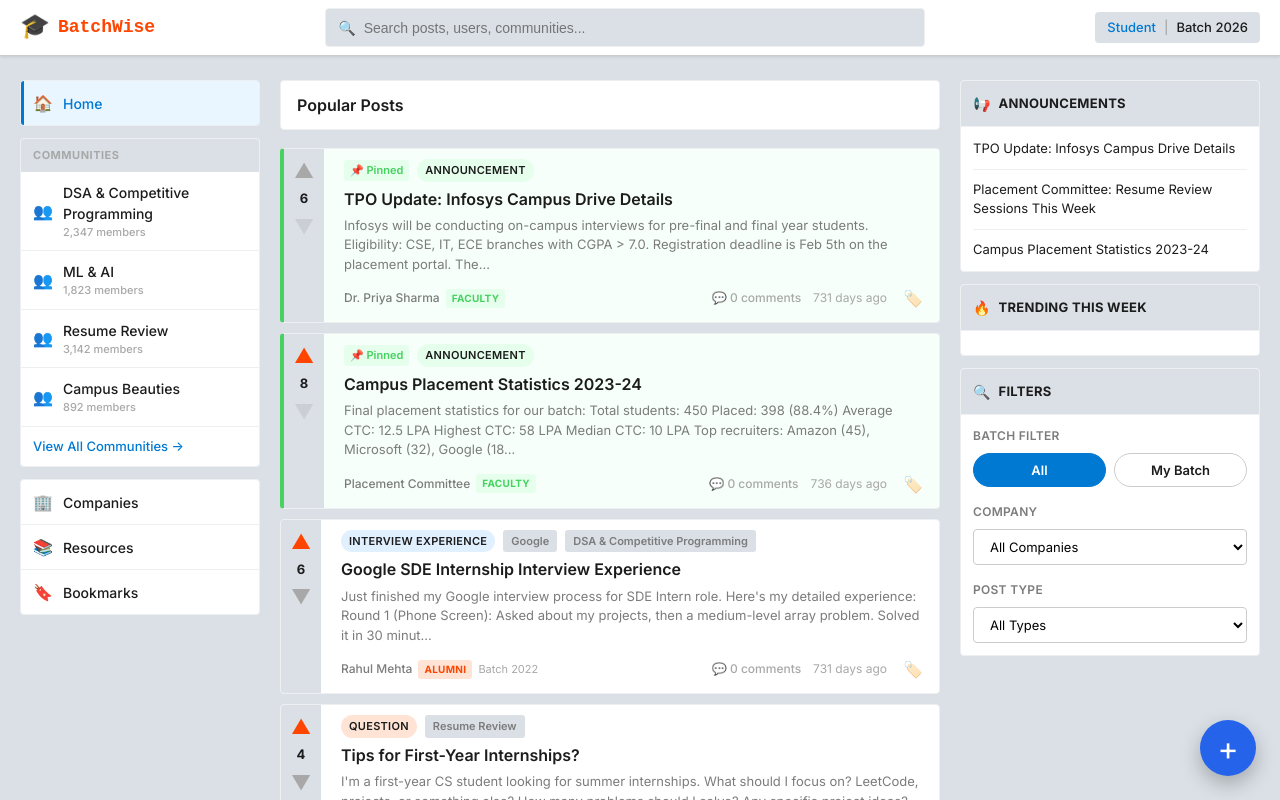
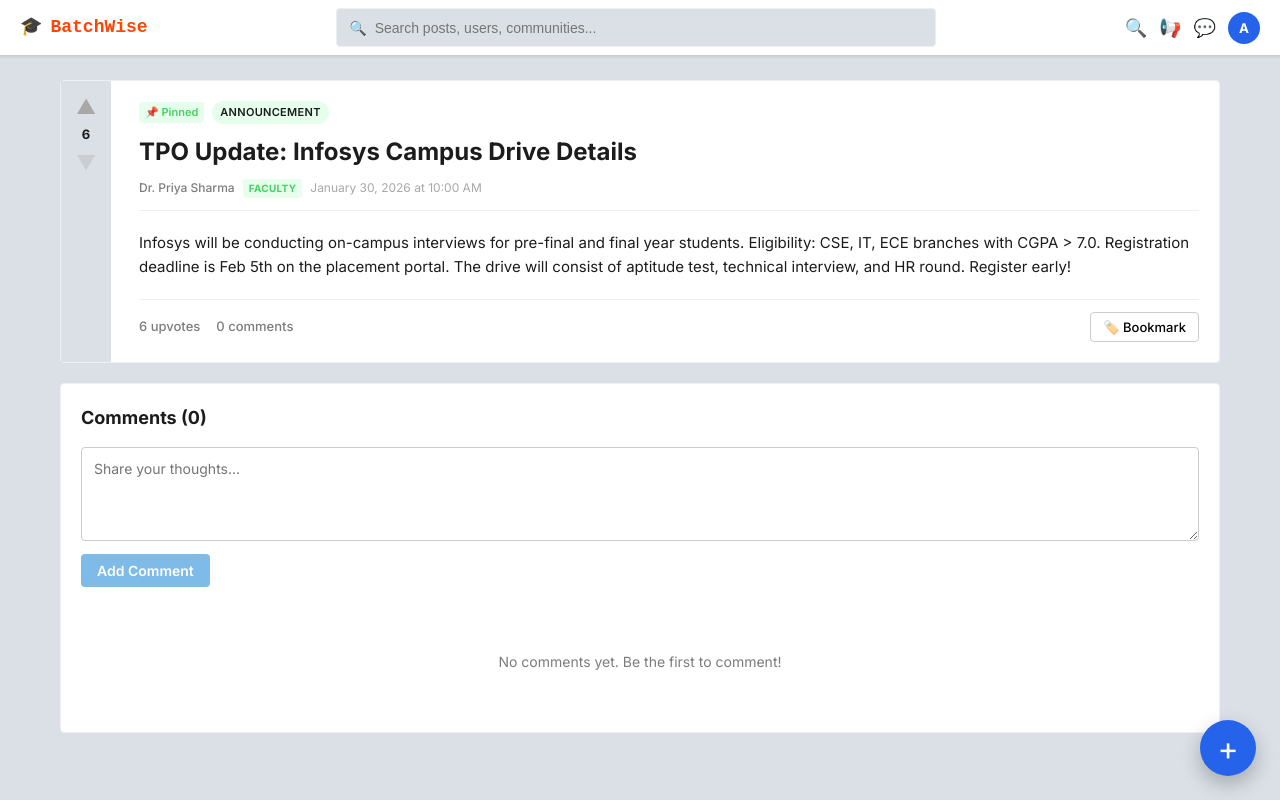
Before and after one commit to AdiGo112/ideathon, a React (Vite) app: page /post/1 in a window 1280 px wide. Shown: the top 800 px of the page. Built offline with nearby package versions, Linux system fonts and the light colour scheme.

Commit message:
Second commit

```diff
--- a/src/components/Navbar.jsx
+++ b/src/components/Navbar.jsx
@@ -6,6 +6,7 @@
 const Navbar = () => {
   const { currentUser } = useApp();
   const [searchQuery, setSearchQuery] = useState('');
+  const [openMenu, setOpenMenu] = useState(null); // 'filters' | 'announcements' | 'chat' | 'profile'
   const navigate = useNavigate();
 
   const handleSearch = (e) => {
@@ -16,16 +17,22 @@
     }
   };
 
+  const toggleMenu = (menu) => {
+    setOpenMenu(prev => (prev === menu ? null : menu));
+  };
+
   return (
     <nav className="navbar">
       <div className="navbar-content">
+
+        {/* LEFT */}
         <div className="navbar-left">
           <Link to="/" className="logo">
-            <span className="logo-icon">🎓</span>
-            <span className="logo-text">BatchWise</span>
+            🎓 <span className="logo-text">BatchWise</span>
           </Link>
         </div>
 
+        {/* CENTER */}
         <div className="navbar-center">
           <form onSubmit={handleSearch} className="search-bar">
             <span className="search-icon">🔍</span>
@@ -38,12 +45,68 @@
           </form>
         </div>
 
+        {/* RIGHT */}
         <div className="navbar-right">
-          <div className="user-badge">
-            <span className="badge-role">{currentUser.role}</span>
-            <span className="badge-separator">|</span>
-            <span className="badge-batch">Batch {currentUser.batch}</span>
+
+          {/* Filters */}
+          <div className="nav-item-wrapper">
+            <button className="nav-icon-btn" onClick={() => toggleMenu('filters')}>
+              🔍
+            </button>
+            {openMenu === 'filters' && (
+              <div className="nav-dropdown">
+                <h4>Filters</h4>
+                <button>All Posts</button>
+                <button>My Batch</button>
+                <button>Announcements</button>
+              </div>
+            )}
           </div>
+
+          {/* Announcements */}
+          <div className="nav-item-wrapper">
+            <button className="nav-icon-btn" onClick={() => toggleMenu('announcements')}>
+              📢
+            </button>
+            {openMenu === 'announcements' && (
+              <div className="nav-dropdown">
+                <h4>Announcements</h4>
+                <Link to="/announcements">View All</Link>
+              </div>
+            )}
+          </div>
+
+          {/* Chat */}
+          <div className="nav-item-wrapper">
+            <button className="nav-icon-btn" onClick={() => toggleMenu('chat')}>
+              💬
+            </button>
+            {openMenu === 'chat' && (
+              <div className="nav-dropdown">
+                <h4>Chats</h4>
+                <Link to="/chats">Open Chats</Link>
+              </div>
+            )}
+          </div>
+
+          {/* Profile */}
+          <div className="nav-item-wrapper">
+            <button className="profile-btn" onClick={() => toggleMenu('profile')}>
+              {currentUser.name?.[0] || 'U'}
+            </button>
+            {openMenu === 'profile' && (
+              <div className="nav-dropdown">
+                <div className="profile-info">
+                  <strong>{currentUser.role}</strong>
+                  <div>Batch {currentUser.batch}</div>
+                </div>
+                <Link to="/profile">Profile</Link>
+                <Link to="/settings">Settings</Link>
+                <button className="logout-btn">Logout</button>
+              </div>
+            )}
+          </div>
+
         </div>
       </div>
     </nav>
--- a/src/data/Mockdata.js
+++ b/src/data/Mockdata.js
@@ -5,12 +5,12 @@
   id: 1,
   name: "Aditya",
   role: "Student",
-  batch: 2026
+  batch: 2027
 };
 
 // Users database
 export const users = [
-  { id: 1, name: "Aditya", role: "Student", batch: 2026 },
+  { id: 1, name: "Aditya", role: "Student", batch: 2027 },
   { id: 2, name: "Rahul Mehta", role: "Alumni", batch: 2022 },
   { id: 3, name: "Dr. Priya Sharma", role: "Faculty", batch: null },
   { id: 4, name: "Ananya Reddy", role: "Student", batch: 2027 },
@@ -184,7 +184,7 @@
     postType: "Announcement",
     upvotes: [2, 4, 5, 6, 7, 8],
     comments: [],
-    createdAt: "2024-01-30T10:00:00Z",
+    createdAt: "2026-01-30T10:00:00Z",
     isPinned: true
   },
   {
@@ -197,7 +197,7 @@
     postType: "Interview Experience",
     upvotes: [1, 4, 6, 7, 8, 10],
     comments: [],
-    createdAt: "2024-01-30T05:00:00Z",
+    createdAt: "2026-01-30T05:00:00Z",
     isPinned: false
   },
   {
@@ -210,7 +210,7 @@
     postType: "Question",
     upvotes: [1, 2, 6, 8],
     comments: [],
-    createdAt: "2024-01-29T16:00:00Z",
+    createdAt: "2026-01-29T16:00:00Z",
     isPinned: false
   },
   {
@@ -223,7 +223,7 @@
     postType: "Question",
     upvotes: [1, 6],
     comments: [],
-    createdAt: "2024-01-29T12:00:00Z",
+    createdAt: "2026-01-29T12:00:00Z",
     isPinned: false
   },
   {
@@ -236,7 +236,7 @@
     postType: "Interview Experience",
     upvotes: [1, 4, 7, 8],
     comments: [],
-    createdAt: "2024-01-28T14:00:00Z",
+    createdAt: "2025-12-28T14:00:00Z",
     isPinned: false
   },
   {
@@ -249,7 +249,7 @@
     postType: "Question",
     upvotes: [1, 2, 5, 6, 8],
     comments: [],
-    createdAt: "2024-01-28T10:00:00Z",
+    createdAt: "2026-01-28T10:00:00Z",
     isPinned: false
   },
   {
@@ -262,7 +262,7 @@
     postType: "Announcement",
     upvotes: [1, 4, 6, 7, 8],
     comments: [],
-    createdAt: "2024-01-27T09:00:00Z",
+    createdAt: "2026-01-27T09:00:00Z",
     isPinned: false
   },
   {
@@ -275,7 +275,7 @@
     postType: "Question",
     upvotes: [1, 2, 5, 10],
     comments: [],
-    createdAt: "2024-01-27T07:00:00Z",
+    createdAt: "2026-01-27T07:00:00Z",
     isPinned: false
   },
   {
--- a/src/pages/PostDetail.jsx
+++ b/src/pages/PostDetail.jsx
@@ -1,218 +1,186 @@
 import React, { useState } from 'react';
-import { Link } from 'react-router-dom';
+import { useParams, Link, useNavigate } from 'react-router-dom';
 import { useApp } from '../context/AppContext';
-import PostCard from '../components/PostCard';
-import '../styles/Styles.css';
+import Comment from '../components/Comment';
+import '../styles/styles.css';
 
-const Home = () => {
-  const { posts, communities, companies, joinedCommunities } = useApp();
-  const [filterCompany, setFilterCompany] = useState('all');
-  const [filterPostType, setFilterPostType] = useState('all');
-  const [filterBatch, setFilterBatch] = useState('all');
+const PostDetail = () => {
+  const { id } = useParams();
+  const navigate = useNavigate();
+  const {
+    getPostById,
+    getUserById,
+    getCommunityById,
+    getCompanyById,
+    currentUser,
+    toggleUpvote,
+    addComment,
+    toggleBookmark,
+    bookmarkedPosts
+  } = useApp();
 
-  // Filter posts
-  const filteredPosts = posts.filter(post => {
-    if (filterCompany !== 'all' && post.companyId !== parseInt(filterCompany)) {
-      return false;
+  const [commentText, setCommentText] = useState('');
+
+  const post = getPostById(id);
+
+  if (!post) {
+    return (
+      <div className="post-detail-page">
+        <div className="post-not-found">
+          <h2>Post not found</h2>
+          <button onClick={() => navigate('/')}>Go Home</button>
+        </div>
+      </div>
+    );
   }
-    if (filterPostType !== 'all' && post.postType !== filterPostType) {
-      return false;
+
+  const author = getUserById(post.authorId);
+  const community = post.communityId ? getCommunityById(post.communityId) : null;
+  const company = post.companyId ? getCompanyById(post.companyId) : null;
+  const hasUpvoted = post.upvotes.includes(currentUser.id);
+  const isBookmarked = bookmarkedPosts.includes(post.id);
+
+  const handleUpvote = () => {
+    toggleUpvote(post.id);
+  };
+
+  const handleAddComment = (e) => {
+    e.preventDefault();
+    if (commentText.trim()) {
+      addComment(post.id, commentText.trim());
+      setCommentText('');
     }
-    if (filterBatch === 'my-batch') {
-      const author = post.authorId;
-      // Show posts from user's batch (2026) or from faculty/pinned
-      const postAuthor = useApp().getUserById(author);
-      if (postAuthor.batch !== 2026 && postAuthor.role !== 'Faculty' && !post.isPinned) {
-        return false;
-      }
-    }
-    return true;
+  };
+
+  const handleBookmark = () => {
+    toggleBookmark(post.id);
+  };
+
+  const formatDate = (dateString) => {
+    const date = new Date(dateString);
+    return date.toLocaleDateString('en-US', {
+      year: 'numeric',
+      month: 'long',
+      day: 'numeric',
+      hour: '2-digit',
+      minute: '2-digit'
     });
-
-  // Sort: pinned first
-  const sortedPosts = [...filteredPosts].sort((a, b) => {
-    if (a.isPinned && !b.isPinned) return -1;
-    if (!a.isPinned && b.isPinned) return 1;
-    return 0;
-  });
-
-  // Get trending posts (most upvotes in last 3 days)
-  const threeDaysAgo = new Date();
-  threeDaysAgo.setDate(threeDaysAgo.getDate() - 3);
-
-  const trendingPosts = [...posts]
-    .filter(post => new Date(post.createdAt) > threeDaysAgo)
-    .sort((a, b) => b.upvotes.length - a.upvotes.length)
-    .slice(0, 5);
+  };
 
   return (
-    <div className="home-page">
-      {/* Left Sidebar */}
-      <aside className="left-sidebar">
-        <div className="sidebar-section">
-          <Link to="/" className="nav-item active">
-            <span className="nav-icon">🏠</span>
-            Home
-          </Link>
+    <div className="post-detail-page">
+      <div className="post-detail-container">
+        <div className="post-detail-card">
+          {/* Vote section */}
+          <div className="post-vote-section">
+            <button
+              className={`vote-btn upvote ${hasUpvoted ? 'active' : ''}`}
+              onClick={handleUpvote}
+              aria-label="Upvote"
+            >
+              ▲
+            </button>
+            <div className="vote-score">{post.upvotes.length}</div>
+            <button
+              className="vote-btn downvote"
+              onClick={handleUpvote}
+              disabled={post.postType === 'Announcement'}
+              aria-label="Downvote"
+            >
+              ▼
+            </button>
           </div>
 
-        <div className="sidebar-section">
-          <div className="section-title">Communities</div>
-          {communities.slice(0, 4).map(community => (
-            <Link
-              key={community.id}
-              to={`/community/${community.id}`}
-              className="nav-item"
-            >
-              <span className="nav-icon">👥</span>
-              <div className="community-info">
-                <div className="community-name">{community.name}</div>
-                <div className="community-members">
-                  {community.memberCount.toLocaleString()} members
-                </div>
-              </div>
+          {/* Post content */}
+          <div className="post-detail-content">
+            <div className="post-detail-header">
+              {post.isPinned && (
+                <span className="pinned-badge">📌 Pinned</span>
+              )}
+              <span className={`post-tag ${post.postType.toLowerCase().replace(' ', '-')}`}>
+                {post.postType}
+              </span>
+              {company && (
+                <Link to={`/company/${company.id}`} className="company-tag">
+                  {company.name}
                 </Link>
-          ))}
-          <Link to="/communities" className="nav-item view-all">
-            View All Communities →
+              )}
+              {community && (
+                <Link to={`/community/${community.id}`} className="community-tag">
+                  {community.name}
                 </Link>
+              )}
             </div>
 
-        <div className="sidebar-section">
-          <Link to="/companies" className="nav-item">
-            <span className="nav-icon">🏢</span>
-            Companies
-          </Link>
-          <Link to="/resources" className="nav-item">
-            <span className="nav-icon">📚</span>
-            Resources
-          </Link>
-          <Link to="/bookmarks" className="nav-item">
-            <span className="nav-icon">🔖</span>
-            Bookmarks
-          </Link>
-        </div>
-      </aside>
+            <h1 className="post-detail-title">{post.title}</h1>
 
-      {/* Center Feed */}
-      <main className="center-feed">
-        <div className="feed-header">
-          <h2>Popular Posts</h2>
+            <div className="post-detail-meta">
+              <span className="author-name">{author.name}</span>
+              <span className="author-role-badge" data-role={author.role.toLowerCase()}>
+                {author.role}
+              </span>
+              {author.batch && (
+                <span className="author-batch">Batch {author.batch}</span>
+              )}
+              <span className="post-timestamp">{formatDate(post.createdAt)}</span>
             </div>
 
-        {sortedPosts.length === 0 ? (
-          <div className="no-posts">
-            <p>No posts match your filters.</p>
+            <div className="post-detail-body">
+              {post.content.split('\n').map((paragraph, index) => (
+                <p key={index}>{paragraph}</p>
+              ))}
             </div>
-        ) : (
-          sortedPosts.map(post => (
-            <PostCard key={post.id} post={post} />
-          ))
-        )}
-      </main>
 
-      {/* Right Sidebar */}
-      <aside className="right-sidebar">
-        {/* Announcements */}
-        <div className="sidebar-card announcements">
-          <div className="card-header">
-            <span className="card-icon">📢</span>
-            <h3>Announcements</h3>
+            <div className="post-detail-actions">
+              <div className="action-stats">
+                <span>{post.upvotes.length} upvotes</span>
+                <span>{post.comments.length} comments</span>
               </div>
-          <div className="card-content">
-            {posts
-              .filter(post => post.postType === 'Announcement')
-              .slice(0, 3)
-              .map(post => (
-                <Link
-                  key={post.id}
-                  to={`/post/${post.id}`}
-                  className="announcement-item"
+              <button
+                className={`bookmark-action ${isBookmarked ? 'active' : ''}`}
+                onClick={handleBookmark}
               >
-                  <div className="announcement-text">{post.title}</div>
-                </Link>
-              ))}
+                {isBookmarked ? '🔖 Bookmarked' : '🏷️ Bookmark'}
+              </button>
+            </div>
           </div>
         </div>
 
-        {/* Trending */}
-        <div className="sidebar-card trending">
-          <div className="card-header">
-            <span className="card-icon">🔥</span>
-            <h3>Trending This Week</h3>
-          </div>
-          <div className="card-content">
-            {trendingPosts.map((post, index) => (
-              <Link
-                key={post.id}
-                to={`/post/${post.id}`}
-                className="trending-item"
-              >
-                <span className="trending-number">{index + 1}</span>
-                <span className="trending-text">{post.title}</span>
-              </Link>
-            ))}
-          </div>
-        </div>
+        {/* Comments section */}
+        <div className="comments-section">
+          <h2>Comments ({post.comments.length})</h2>
 
-        {/* Filters */}
-        <div className="sidebar-card filters">
-          <div className="card-header">
-            <span className="card-icon">🔍</span>
-            <h3>Filters</h3>
-          </div>
-          <div className="card-content">
-            <div className="filter-group">
-              <label>Batch Filter</label>
-              <div className="filter-buttons">
-                <button
-                  className={`filter-btn ${filterBatch === 'all' ? 'active' : ''}`}
-                  onClick={() => setFilterBatch('all')}
-                >
-                  All
+          {/* Add comment form */}
+          <form onSubmit={handleAddComment} className="add-comment-form">
+            <textarea
+              value={commentText}
+              onChange={(e) => setCommentText(e.target.value)}
+              placeholder="Share your thoughts..."
+              rows="4"
+            />
+            <button type="submit" disabled={!commentText.trim()}>
+              Add Comment
             </button>
-                <button
-                  className={`filter-btn ${filterBatch === 'my-batch' ? 'active' : ''}`}
-                  onClick={() => setFilterBatch('my-batch')}
-                >
-                  My Batch
-                </button>
-              </div>
-            </div>
+          </form>
 
-            <div className="filter-group">
-              <label>Company</label>
-              <select
-                value={filterCompany}
-                onChange={(e) => setFilterCompany(e.target.value)}
-              >
-                <option value="all">All Companies</option>
-                {companies.map(company => (
-                  <option key={company.id} value={company.id}>
-                    {company.name}
-                  </option>
-                ))}
-              </select>
-            </div>
-
-            <div className="filter-group">
-              <label>Post Type</label>
-              <select
-                value={filterPostType}
-                onChange={(e) => setFilterPostType(e.target.value)}
-              >
-                <option value="all">All Types</option>
-                <option value="Interview Experience">Interview Experience</option>
-                <option value="Question">Question</option>
-                <option value="Announcement">Announcement</option>
-                <option value="Discussion">Discussion</option>
-              </select>
+          {/* Comments list */}
+          <div className="comments-list">
+            {post.comments.length === 0 ? (
+              <p className="no-comments">No comments yet. Be the first to comment!</p>
+            ) : (
+              post.comments.map(comment => (
+                <Comment
+                  key={comment.id}
+                  comment={comment}
+                  postId={post.id}
+                />
+              ))
+            )}
           </div>
         </div>
       </div>
-      </aside>
     </div>
   );
 };
 
-export default Home;
+export default PostDetail;
--- a/src/styles/Styles.css
+++ b/src/styles/Styles.css
@@ -56,7 +56,105 @@
   padding-top: 60px;
 }
 
+.navbar-right {
+  display: flex;
+  align-items: center;
+  gap: 12px;
+}
+
+.nav-item-wrapper {
+  position: relative;
+}
+
+.nav-icon-btn {
+  background: none;
+  border: none;
+  font-size: 18px;
+  cursor: pointer;
+}
+
+.profile-btn {
+  width: 32px;
+  height: 32px;
+  border-radius: 50%;
+  background: #2563eb;
+  color: white;
+  border: none;
+  font-weight: bold;
+  cursor: pointer;
+}
+
+.nav-dropdown {
+  position: absolute;
+  right: 0;
+  top: 40px;
+  width: 220px;
+  background: white;
+  border-radius: 8px;
+  box-shadow: 0 10px 30px rgba(0,0,0,0.15);
+  padding: 12px;
+  z-index: 1000;
+}
+
+.nav-dropdown h4 {
+  margin-bottom: 8px;
+  font-size: 14px;
+}
+
+.nav-dropdown a,
+.nav-dropdown button {
+  display: block;
+  width: 100%;
+  text-align: left;
+  background: none;
+  border: none;
+  padding: 6px 0;
+  cursor: pointer;
+}
+
+.profile-info {
+  margin-bottom: 8px;
+}
+
+.logout-btn {
+  color: red;
+}
+
 /* Navbar */
+.nav-dropdown {
+  position: absolute;
+  right: 20px;
+  top: 60px;
+  width: 300px;
+  background: white;
+  border-radius: 8px;
+  box-shadow: 0 10px 30px rgba(0,0,0,0.15);
+  padding: 12px;
+  z-index: 2000;
+}
+
+.dropdown-section {
+  margin-bottom: 12px;
+}
+
+.dropdown-section h4 {
+  margin-bottom: 6px;
+  font-size: 14px;
+}
+
+.dropdown-section a {
+  display: block;
+  font-size: 13px;
+  padding: 4px 0;
+}
+
+.nav-dropdown-btn {
+  font-size: 20px;
+  background: none;
+  border: none;
+  cursor: pointer;
+}
+
 .navbar {
   background-color: var(--bg-secondary);
   border-bottom: 1px solid var(--border-color);
@@ -730,7 +828,7 @@
 
 /* Post Detail Page */
 .post-detail-page {
-  max-width: 900px;
+  max-width: 1200px;
   margin: 20px auto;
   padding: 0 20px;
 }
```
Also changed, not shown: src/components/Feed.jsx (added, +115 -0 lines), src/components/LeftSidebar.jsx (added, +48 -0 lines), 1 other file (tests, documents, lock files or other folders). Lines whose indentation alone changed are shown as unchanged.
